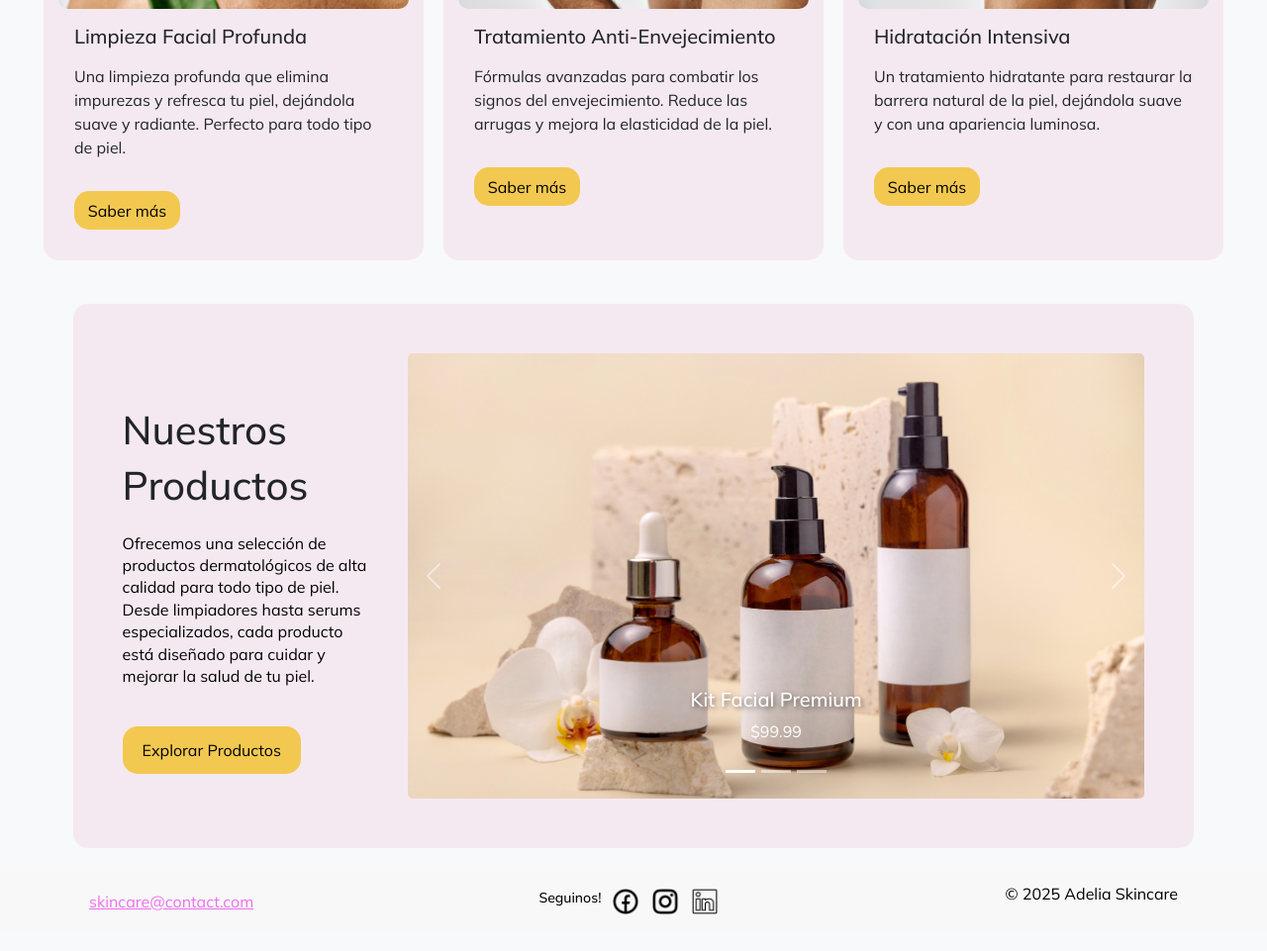
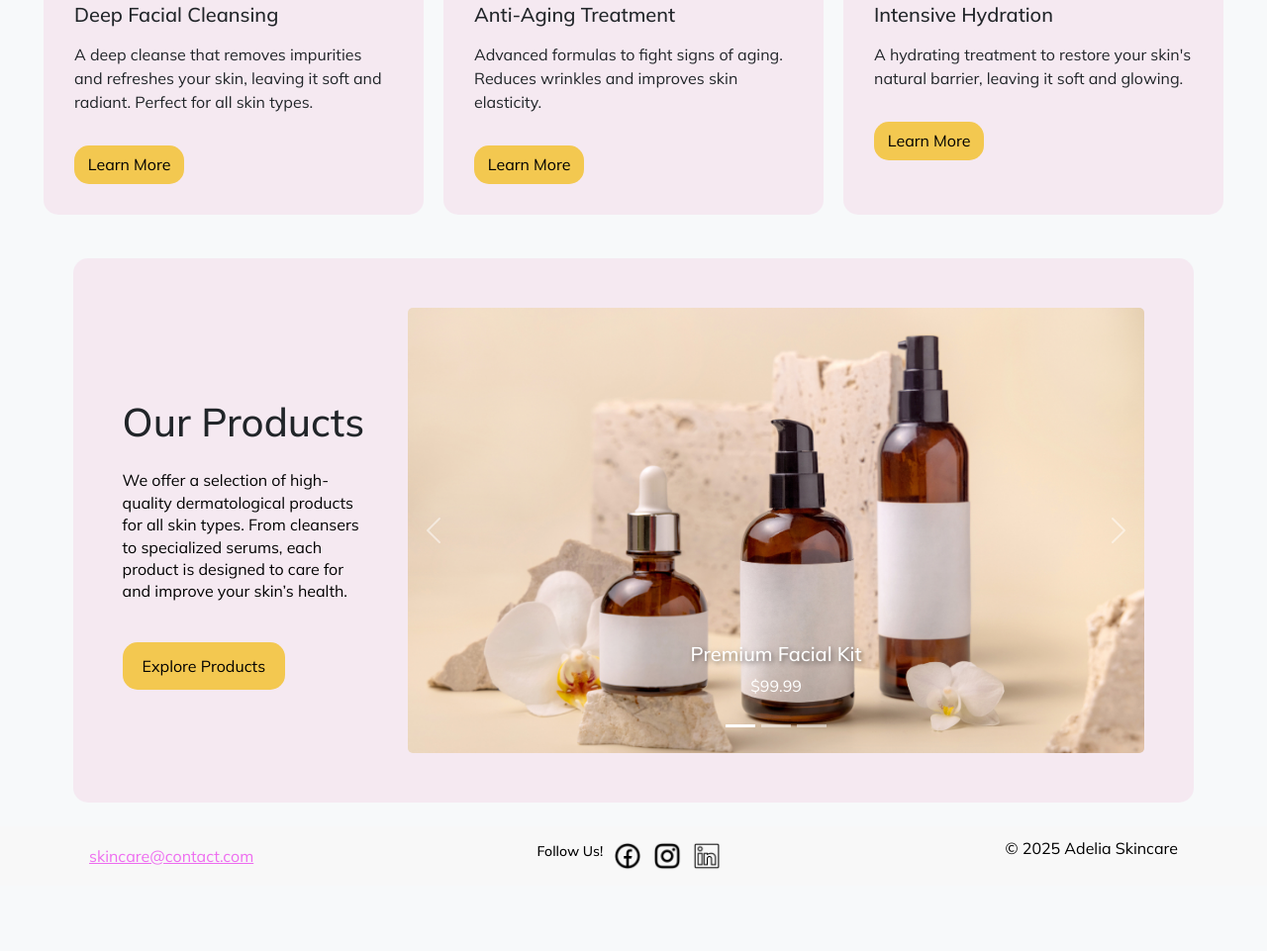
Before and after one commit to iaragalimini/iaragalimini-skincare-website, a plain HTML site: page index.html in a window 1280 px wide. Shown: the part 1274-2235 px from the top of the page at 99% size. After the commit the page ends 2189 px from the top, so only its background shows below. Drawn offline with nearby package versions, Linux system fonts and the light colour scheme.

Commit message:
Contenido Index

```diff
--- a/index.html
+++ b/index.html
@@ -54,11 +54,11 @@
             </div>
 
             <div class="hero-content">
-                <h1 class="hero-title">Piel Radiante Siempre</h1>
-                <p class="hero-paragraph">Descubre la mejor rutina de cuidado facial con productos de alta calidad diseñados para rejuvenecer, hidratar y proteger tu piel todos los días. ¡Tu salud facial es nuestra prioridad!</p>
+                <h1 class="hero-title">Radiant Skin Always</h1>
+                <p class="hero-paragraph">Discover the best skincare routine with high-quality products designed to rejuvenate, hydrate, and protect your skin every day. Your skin health is our priority!</p>
 
                 <a href="./pages/contact.html">
-                <button class="hero-button"> Contactanos!</button>
+                <button class="hero-button"> Get In Touch!</button>
                 </a>
             </div>
         </section>
@@ -69,8 +69,8 @@
 
         <section>
             <div class="services-header">
-            <h2 class="sections-title">Servicios</h2>
-            <p class="sections-paragraph">En nuestra clínica de cuidado de la piel, ofrecemos tratamientos personalizados para rejuvenecer y revitalizar tu piel, desde limpiezas profundas hasta tratamientos anti-envejecimiento. ¡Transforma tu piel hoy mismo!</p>
+            <h2 class="sections-title">Our Services</h2>
+            <p class="sections-paragraph">At our skincare clinic, we offer personalized treatments to rejuvenate and revitalize your skin, from deep cleanses to anti-aging therapies. Transform your skin today!</p>
             </div>
 
             <!--Cards Bootstrap-->
@@ -78,27 +78,27 @@
             <article class="card" style="width: 24rem;">
                 <img src="./pictures/pic-1.jpg" class="card-img-top" alt="Imagen Servicio A...">
                 <div class="card-body">
-                  <h5 class="card-title">Limpieza Facial Profunda</h5>
-                  <p class="card-text">Una limpieza profunda que elimina impurezas y refresca tu piel, dejándola suave y radiante. Perfecto para todo tipo de piel.</p>
-                  <a href="./pages/services.html" class="btn">Saber más</a>
+                  <h5 class="card-title">Deep Facial Cleansing</h5>
+                  <p class="card-text">A deep cleanse that removes impurities and refreshes your skin, leaving it soft and radiant. Perfect for all skin types.</p>
+                  <a href="./pages/services.html" class="btn">Learn More</a>
                 </div>
               </article>
 
               <article class="card" style="width: 24rem;">
                 <img src="./pictures/pic-2.jpg" class="card-img-top" alt="Imagen Servicio B...">
                 <div class="card-body">
-                  <h5 class="card-title">Tratamiento Anti-Envejecimiento</h5>
-                  <p class="card-text">Fórmulas avanzadas para combatir los signos del envejecimiento. Reduce las arrugas y mejora la elasticidad de la piel.</p>
-                  <a href="./pages/services.html" class="btn">Saber más</a>
+                  <h5 class="card-title">Anti-Aging Treatment</h5>
+                  <p class="card-text">Advanced formulas to fight signs of aging. Reduces wrinkles and improves skin elasticity.</p>
+                  <a href="./pages/services.html" class="btn">Learn More</a>
                 </div>
               </article>
 
               <article class="card" style="width: 24rem;">
                 <img src="./pictures/pic-3.jpg" class="card-img-top" alt="Imagen Servicio C...">
                 <div class="card-body">
-                  <h5 class="card-title">Hidratación Intensiva</h5>
-                  <p class="card-text">Un tratamiento hidratante para restaurar la barrera natural de la piel, dejándola suave y con una apariencia luminosa.</p>
-                  <a href="./pages/services.html" class="btn">Saber más</a>
+                  <h5 class="card-title">Intensive Hydration</h5>
+                  <p class="card-text">A hydrating treatment to restore your skin's natural barrier, leaving it soft and glowing.</p>
+                  <a href="./pages/services.html" class="btn">Learn More</a>
                 </div>
               </article>
         </div>
@@ -106,10 +106,10 @@
 
         <section class="carousel-homepage">
             <div class="carousel-header">
-                <h2 class="sections-title">Nuestros Productos</h2>
+                <h2 class="sections-title">Our Products</h2>
                 <p class="sections-paragraph">
-                  Ofrecemos una selección de productos dermatológicos de alta calidad para todo tipo de piel. Desde limpiadores hasta serums especializados, cada producto está diseñado para cuidar y mejorar la salud de tu piel.</p>
-                <a class="second-button" href="./pages/products.html">Explorar Productos</a>
+                  We offer a selection of high-quality dermatological products for all skin types. From cleansers to specialized serums, each product is designed to care for and improve your skin’s health.</p>
+                <a class="second-button" href="./pages/products.html">Explore Products</a>
             </div>
 
                 <!--/Bootstrap Carousel-->
@@ -122,25 +122,25 @@
 
                     <div class="carousel-inner">
                       <div class="carousel-item active">
-                        <img src="./pictures/pic-5.jpg" class="d-block w-100" alt="kit facial premium">
+                        <img src="./pictures/pic-5.jpg" class="d-block w-100" alt="Premium Facial Kit">
                         <div class="carousel-caption d-none d-md-block">
-                          <h5 class="title-card-carousel">Kit Facial Premium</h5>
+                          <h5 class="title-card-carousel">Premium Facial Kit</h5>
                           <p>$99.99</p>
                         </div>
                       </div>
 
                       <div class="carousel-item">
-                        <img src="./pictures/product-2.jpg" class="d-block w-100" alt="crema humectante">
+                        <img src="./pictures/product-2.jpg" class="d-block w-100" alt="Moisturizing Cream">
                         <div class="carousel-caption d-none d-md-block">
-                          <h5 class="title-card-carousel">Crema Humectante</h5>
+                          <h5 class="title-card-carousel">Moisturizing Cream</h5>
                           <p>$24.99</p>
                         </div>
                       </div>
 
                       <div class="carousel-item">
-                        <img src="./pictures/product-3.jpg" class="d-block w-100" alt="serum protector">
+                        <img src="./pictures/product-3.jpg" class="d-block w-100" alt="Protective Serum">
                         <div class="carousel-caption d-none d-md-block">
-                          <h5 class="title-card-carousel">Serum Protector</h5>
+                          <h5 class="title-card-carousel">Protective Serum</h5>
                           <p>$49.99</p>
                         </div>
                       </div>
@@ -157,7 +157,7 @@
                     </button>
                   </div>
 
-                  <!--termna boostrap carousel-->
+                  <!--termina boostrap carousel-->
 
             </section>
 
@@ -172,7 +172,7 @@
     </div>
 
     <div class="footer-section social-container">
-        <h3 class="follow-text">Seguinos!</h3>
+        <h3 class="follow-text">Follow Us!</h3>
         <ul class="social-icons">
             <li><a href="#"><img src="./pictures/fb-icon.png" alt="Facebook"></a></li>
             <li><a href="#"><img src="./pictures/instagram-line.png" alt="Instagram"></a></li>
--- a/sass/layouts/_navbar.scss
+++ b/sass/layouts/_navbar.scss
@@ -33,7 +33,7 @@
 
 .navbar{
     position: relative;
-    transform: translateX(-85%)
+    transform: translateX(0)
 }
 
 .company-logo {
```
